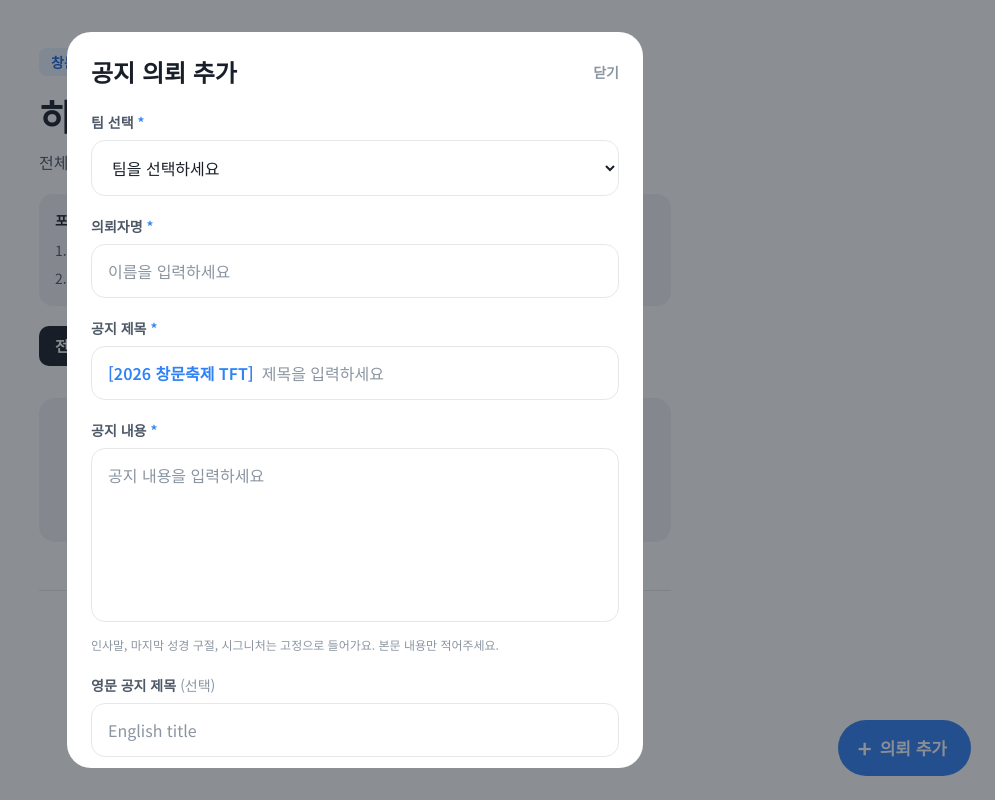
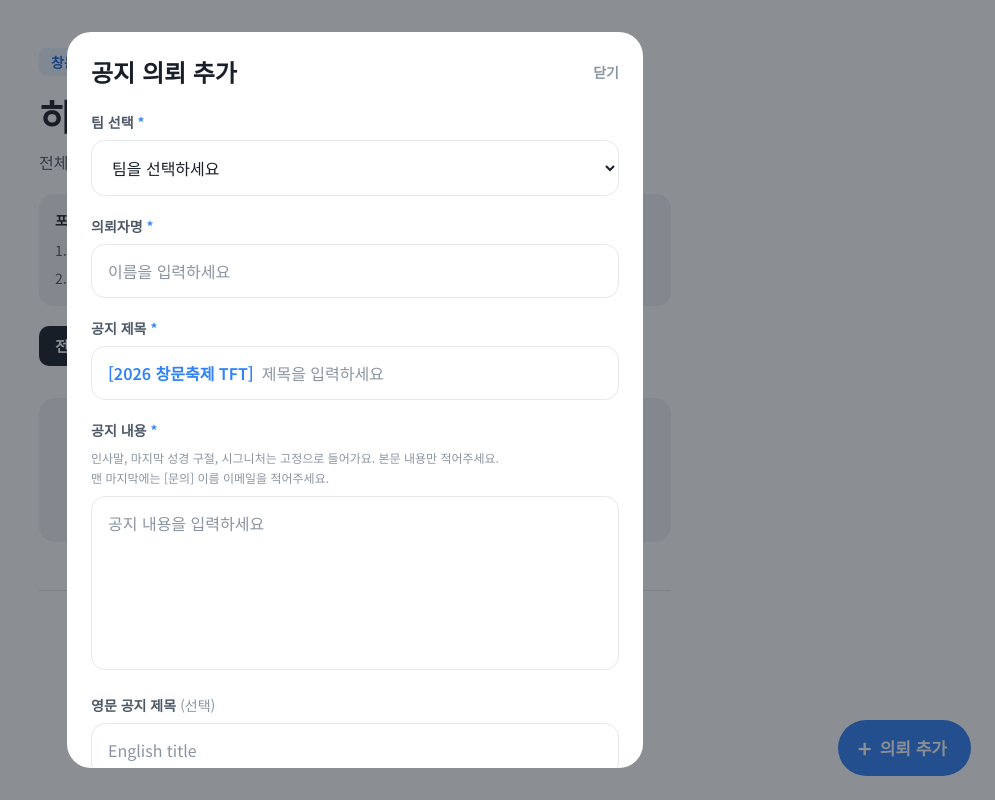
Before and after one commit to juuhaa123/tft-notice-system, a Next.js app: page / in a window 1280 px wide. Both pictures are taken after a click on the button "의뢰 추가". Shown: the whole page, without its empty margins (285-1280 px from the left). Built offline with nearby package versions, Linux system fonts and the light colour scheme.

Commit message:
Add files via upload

```diff
--- a/app/page.tsx
+++ b/app/page.tsx
@@ -221,6 +221,11 @@ function RequestForm({
 
           <div>
             <Label required>공지 내용</Label>
+            <p className="mb-2 text-xs leading-5 text-muted">
+              인사말, 마지막 성경 구절, 시그니처는 고정으로 들어가요. 본문 내용만 적어주세요.
+              <br />
+              맨 마지막에는 [문의] 이름 이메일을 적어주세요.
+            </p>
             <textarea
               name="content"
               value={formData.content}
@@ -229,9 +234,6 @@ function RequestForm({
               rows={6}
               className={`${fieldClass} resize-none`}
             />
-            <p className="mt-2 text-xs leading-5 text-muted">
-              인사말, 마지막 성경 구절, 시그니처는 고정으로 들어가요. 본문 내용만 적어주세요.
-            </p>
           </div>
 
           <div>
```
